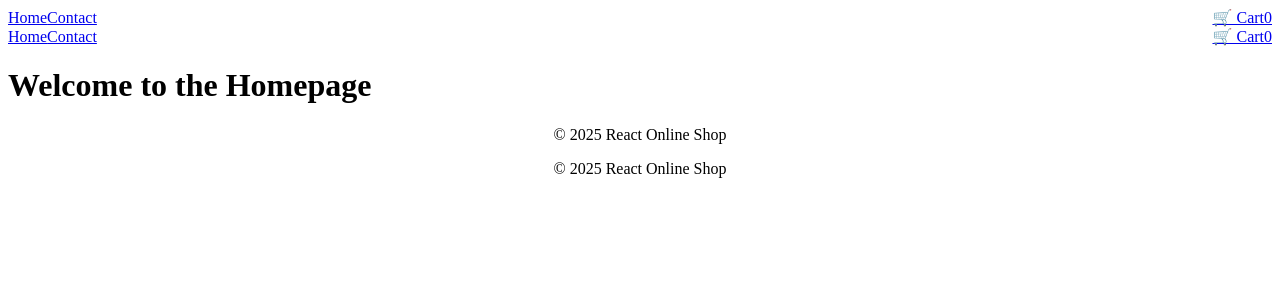
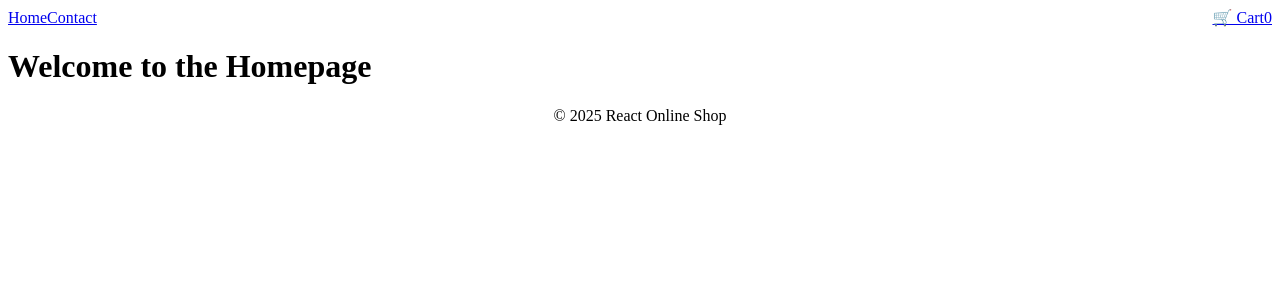
Before and after one commit to renayoo/react-online-shop, a React (Vite) app: page / in a window 1280 px wide. Shown: the top 300 px of the page. Built offline with nearby package versions, Linux system fonts and the light colour scheme.

Commit message:
Fix render issues

```diff
--- a/src/components/Footer.jsx
+++ b/src/components/Footer.jsx
@@ -1,7 +1,7 @@
-// src/components/Footer.js
+// src/components/Footer.jsx
 import React from 'react';
 
-const Footer = () => {
+const Footer = React.memo(() => {
     console.log("Footer is rendering"); // Debugging log
 
     return (
@@ -9,6 +9,6 @@
             <p>&copy; 2025 React Online Shop</p>
         </footer>
     );
-};
+});
 
 export default Footer;
--- a/src/components/Header.jsx
+++ b/src/components/Header.jsx
@@ -1,8 +1,8 @@
-// src/components/Header.js
+// src/components/Header.jsx
 import React from 'react';
 import { Link } from 'react-router-dom';
 
-const Header = () => {
+const Header = React.memo(() => {
     console.log("Header is rendering"); // Debugging log
 
     return (
@@ -19,6 +19,6 @@
             </div>
         </header>
     );
-};
+});
 
 export default Header;
--- a/src/main.jsx
+++ b/src/main.jsx
@@ -1,4 +1,4 @@
-// src/main.js
+// src/main.jsx
 import React from 'react';
 import ReactDOM from 'react-dom/client';
 import App from './App';
@@ -6,7 +6,5 @@
 
 const root = ReactDOM.createRoot(document.getElementById('root'));
 root.render(
-    <React.StrictMode>
-        <App />
-    </React.StrictMode>
+    <App />
 );
--- a/src/pages/Homepage.jsx
+++ b/src/pages/Homepage.jsx
@@ -1,16 +1,13 @@
+// src/pages/Homepage.jsx
 // import React, { useState, useEffect } from 'react';  // Fecth API soon
 import React from 'react';
-import Header from '../components/Header';
-import Footer from '../components/Footer';
 
 const Homepage = () => {
     console.log("Homepage is rendering!"); // Debugging log
 
     return (
         <div>
-            <Header />
             <h1>Welcome to the Homepage</h1>
-            <Footer />
         </div>
     );
 };
```
